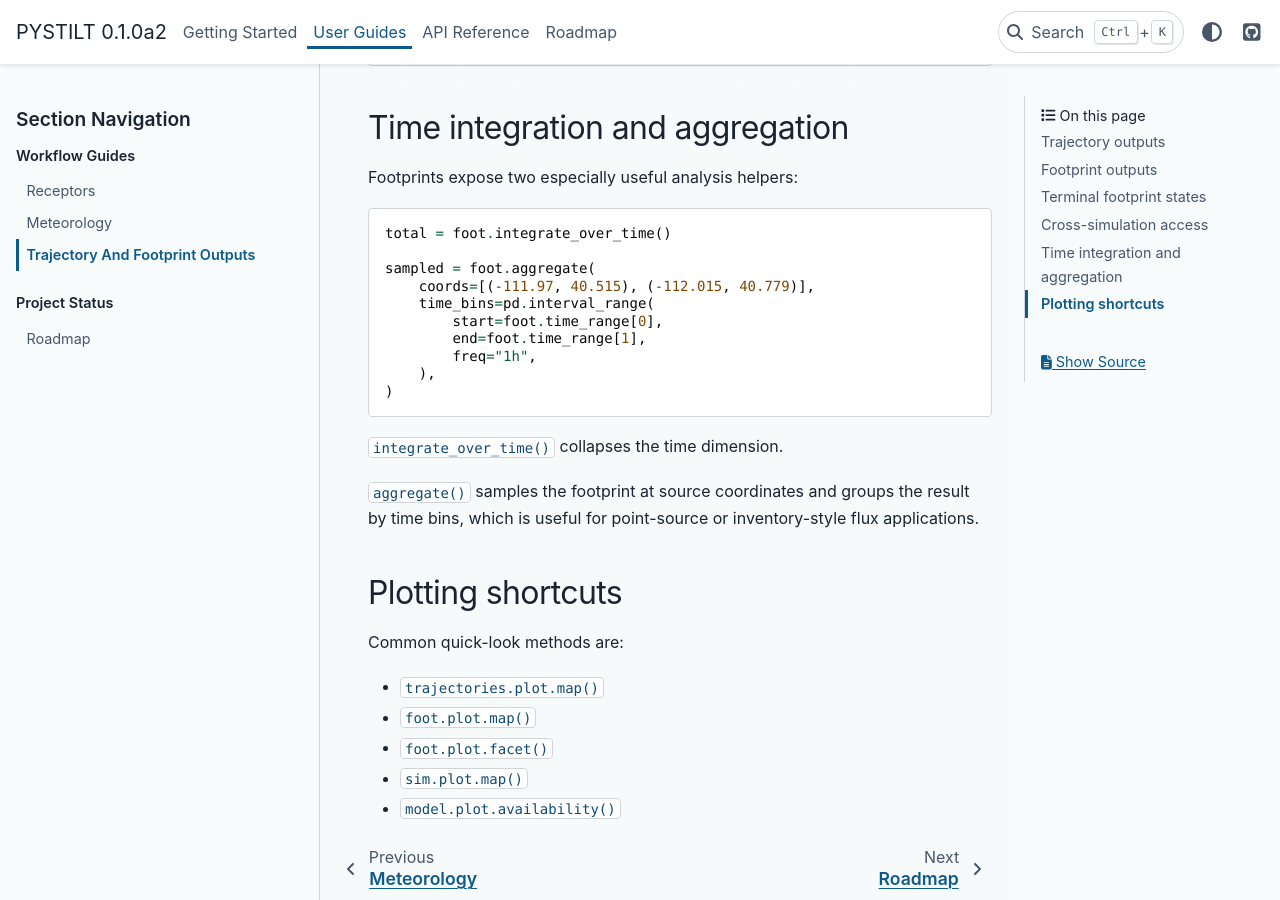
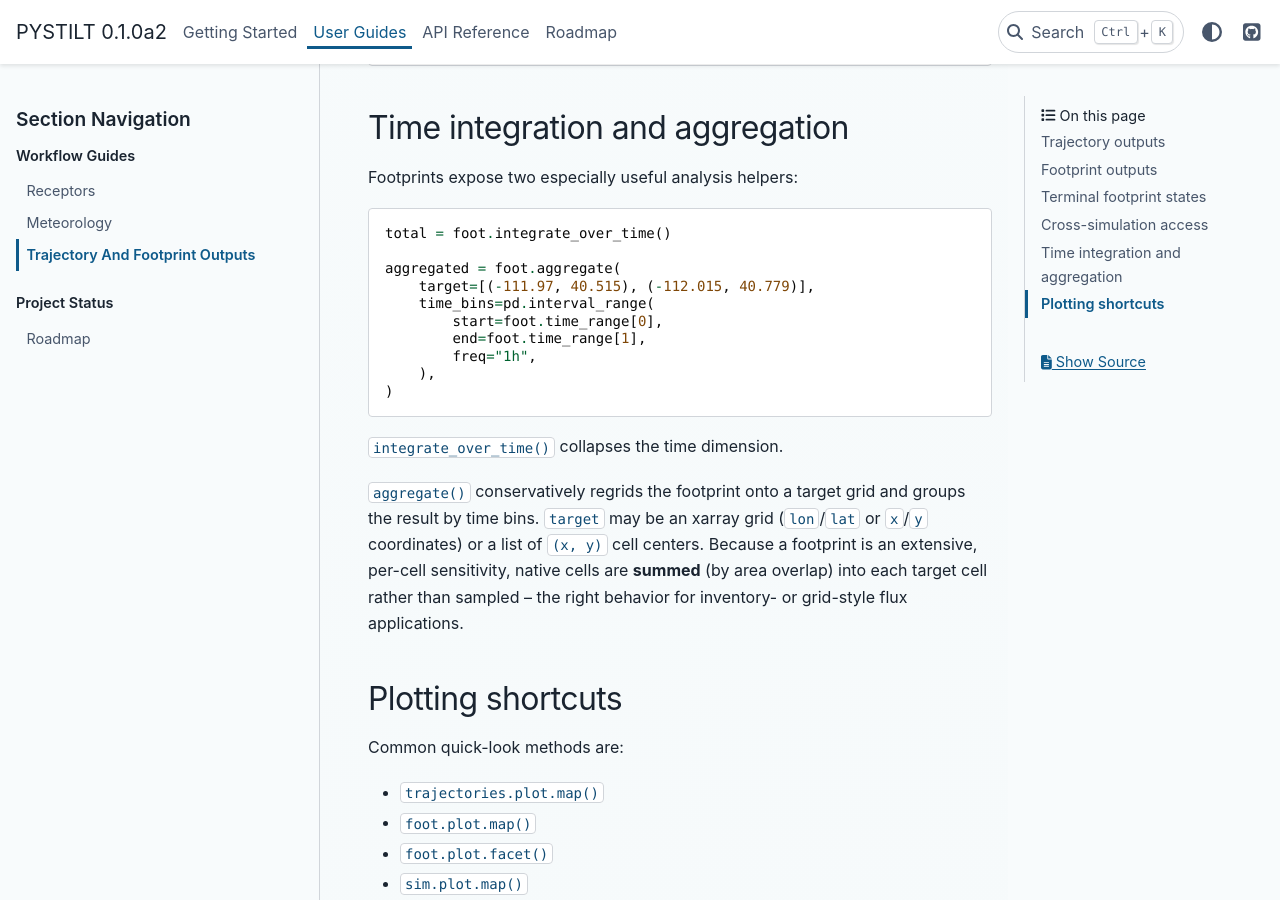
Before and after one commit to fbirds5230/runtraj, a Sphinx documentation site: the page built from docs/guides/outputs.rst, in a window 1280 px wide and 900 px high, scrolled down 2519 px. Built offline with Sphinx 7.4.7 and the PyData theme 0.15.4, drawn with Linux system fonts in a browser that asks for light colours; pages that are not in the unit, such as notebooks, are missing from menus.

Commit message:
feat(footprint): conservative area-overlap aggregation + Grid.to_xarray
Footprint.aggregate now conservatively regrids onto the target grid (summing
native cells by area overlap) instead of nearest-point sampling, which
undercounted coarse-grid sensitivities by ~(target_res/native_res)^2 and
silently weakened STILT Jacobian rows. It accepts an xarray grid (lon/lat or
x/y; NaN-masked cells) or a coords list, and preserves the grid's native axis
order. The centroid/nearest path is removed (conservative reduces to it exactly
on aligned coarsening).

Adds Grid.to_xarray() to produce a CF-style grid (the interchange form) usable
directly as an aggregation target. Docs and tests updated.

```diff
--- a/docs/guides/outputs.rst
+++ b/docs/guides/outputs.rst
@@ -117,8 +117,8 @@ Footprints expose two especially useful analysis helpers:
 
    total = foot.integrate_over_time()
 
-   sampled = foot.aggregate(
-       coords=[(-111.97, 40.515), (-112.015, 40.779)],
+   aggregated = foot.aggregate(
+       target=[(-111.97, 40.515), (-112.015, 40.779)],
        time_bins=pd.interval_range(
            start=foot.time_range[0],
            end=foot.time_range[1],
@@ -128,9 +128,12 @@ Footprints expose two especially useful analysis helpers:
 
 ``integrate_over_time()`` collapses the time dimension.
 
-``aggregate()`` samples the footprint at source coordinates and groups the
-result by time bins, which is useful for point-source or inventory-style flux
-applications.
+``aggregate()`` conservatively regrids the footprint onto a target grid and
+groups the result by time bins. ``target`` may be an xarray grid (``lon``/``lat``
+or ``x``/``y`` coordinates) or a list of ``(x, y)`` cell centers. Because a
+footprint is an extensive, per-cell sensitivity, native cells are **summed**
+(by area overlap) into each target cell rather than sampled -- the right
+behavior for inventory- or grid-style flux applications.
 
 Plotting shortcuts
 ------------------
```
Also changed, not shown: README.md (+1 -1 lines).
